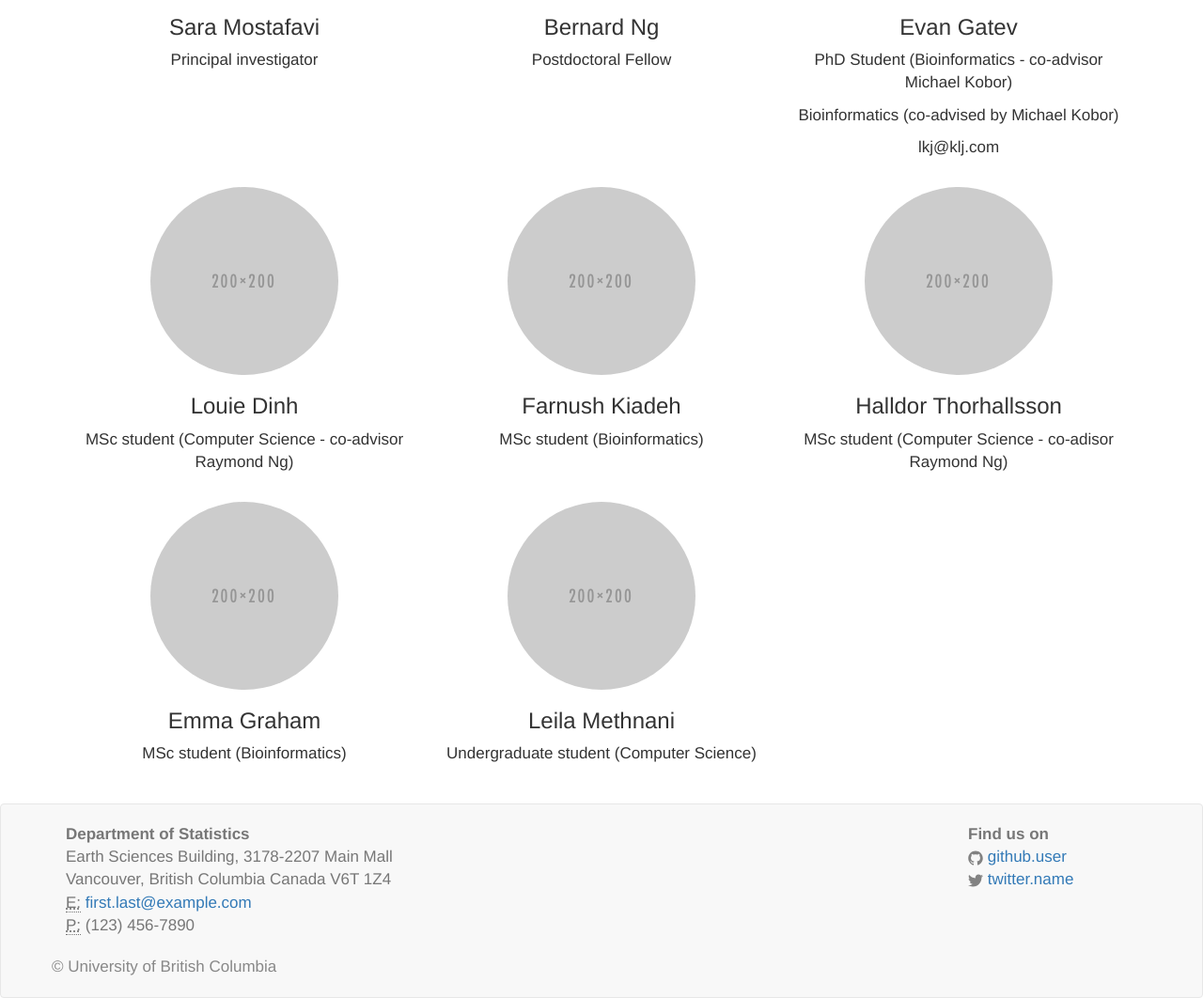
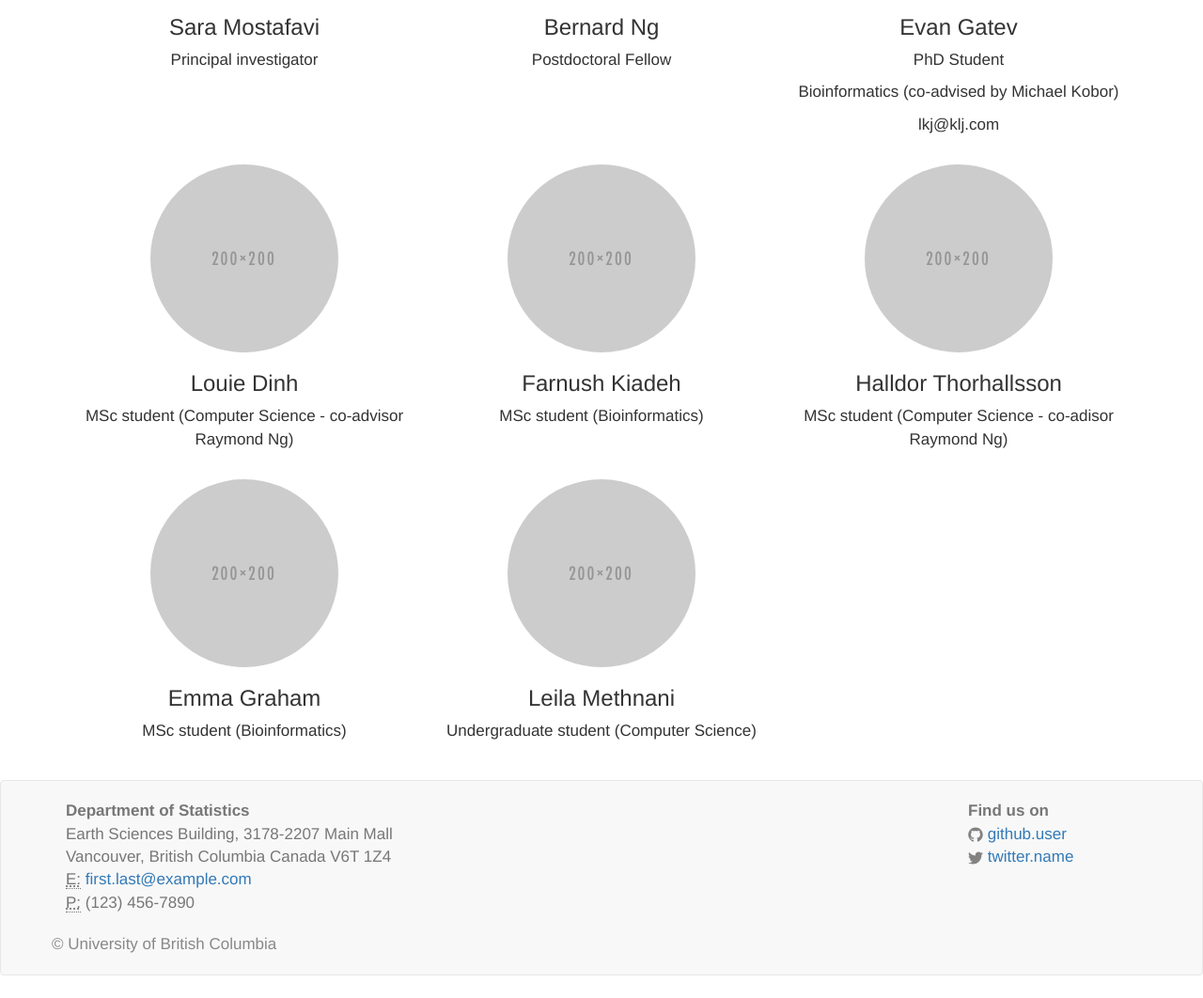
Before and after one commit to saramostafavi/saramostafavi.github.io, a Jekyll site: the page built from people.html, in a window 1280 px wide, cut to the strip 346-1408 px from the top of the page. Shown: the whole strip at 94% size. Built offline with Jekyll 4.4.1, drawn with Linux system fonts in a browser that asks for light colours; nearby versions of some CDN libraries; a style sheet for code colours, icons or effects is not loaded; after the commit the page ends 1384 px from its top, so only the background shows below that.

Commit message:
Update people.yml

```diff
--- a/_data/people.yml
+++ b/_data/people.yml
@@ -9,7 +9,7 @@
 
 
 - name: Evan Gatev
-  role: PhD Student (Bioinformatics - co-advisor Michael Kobor)
+  role: PhD Student
   photo: "/images/blank.png"
   email: lkj@klj.com
   program: Bioinformatics (co-advised by Michael Kobor)
```
